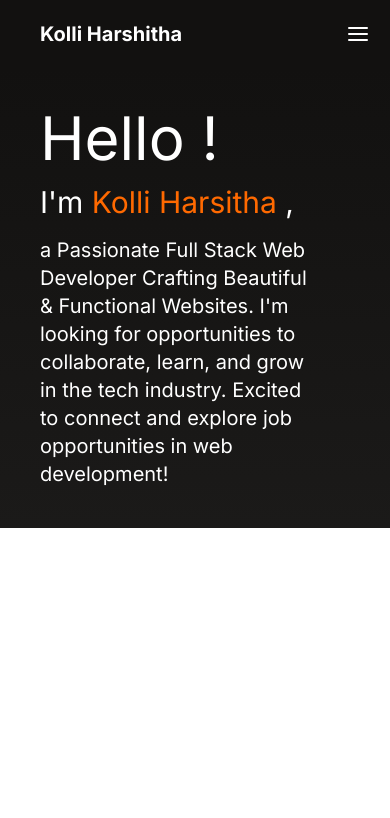
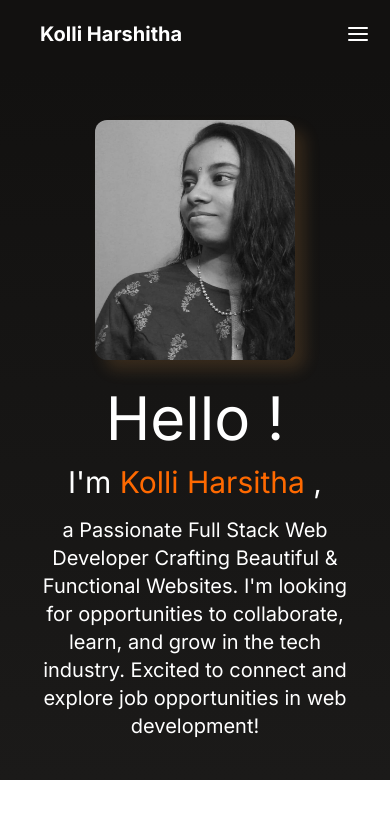
Before and after one commit to harshitha4061/Portfolio, a React (Vite) app: page / in a window 390 px wide. Shown: the top 818 px of the page. Built offline with nearby package versions, Linux system fonts and the light colour scheme.

Commit message:
responsive

```diff
--- a/src/components/Header.jsx
+++ b/src/components/Header.jsx
@@ -4,16 +4,20 @@ import { easeIn, easeInOut } from 'motion'
 
 const Header = () => {
   return (
-    <div className="flex flex-row w-full h-auto bg-gradient-to-b from-[#121110] to-[#1B1A19] p-8 sm:p-16 items-center ">
-      <motion.div className="flex flex-col pr-10 selection:bg-orange-500 selection:text-white"
+    <div className="flex flex-col sm:flex-row w-full h-auto bg-gradient-to-b from-[#121110] to-[#1B1A19] p-8 sm:p-16 items-center ">
+        <motion.img src="/Photo.jpeg" alt="Photo" className="h-60 w-50 sm:hidden m-5 rounded-xl shadow-[10px_10px_15px_rgba(189,131,63,0.2)] hover:scale-102 transition duration-200"
+        initial={{ opacity: 0, x: 20 }}
+        animate={{ opacity: 1,x:0 }}
+        transition={{ duration: 2, delay: 0.5 ,ease:easeInOut}} />
+      <motion.div className="flex flex-col sm:pr-10 selection:bg-orange-500 selection:text-white"
         initial={{ opacity: 0, x: -20 }}
         animate={{ opacity: 1,x:0 }}
         transition={{ duration: 2, delay: 0.5 ,ease:easeInOut}}>
-        <p className="text-6xl sm:text-9xl p-2 text-white">Hello !</p>
-        <p className="text-3xl sm:text-7xl p-2 text-white">I'm <span className="text-orange-500">Kolli Harsitha</span> ,</p>
-        <p className="text-xl sm:text-3xl p-2 text-white ">a Passionate Full Stack Web Developer Crafting Beautiful & Functional Websites. I'm looking for opportunities to collaborate, learn, and grow in the tech industry. Excited to connect and explore job opportunities in web development!</p>
+        <p className="text-6xl sm:text-9xl p-2 text-white sm:text-left text-center">Hello !</p>
+        <p className="text-3xl sm:text-7xl p-2 text-white sm:text-left text-center">I'm <span className="text-orange-500">Kolli Harsitha</span> ,</p>
+        <p className="text-xl sm:text-3xl p-2 text-white sm:text-left text-center">a Passionate Full Stack Web Developer Crafting Beautiful & Functional Websites. I'm looking for opportunities to collaborate, learn, and grow in the tech industry. Excited to connect and explore job opportunities in web development!</p>
       </motion.div>
-      <motion.img src="/Photo.jpeg" alt="Photo" className="h-120 w-120 hidden sm:block rounded-xl shadow-[10px_10px_15px_rgba(189,131,63,0.2)] hover:scale-102 transition duration-200"
+      <motion.img src="/Photo.jpeg" alt="Photo" className="h-120 w-120 hidden sm:block  rounded-xl shadow-[10px_10px_15px_rgba(189,131,63,0.2)] hover:scale-102 transition duration-200"
         initial={{ opacity: 0, x: 20 }}
         animate={{ opacity: 1,x:0 }}
         transition={{ duration: 2, delay: 0.5 ,ease:easeInOut}} />
```
